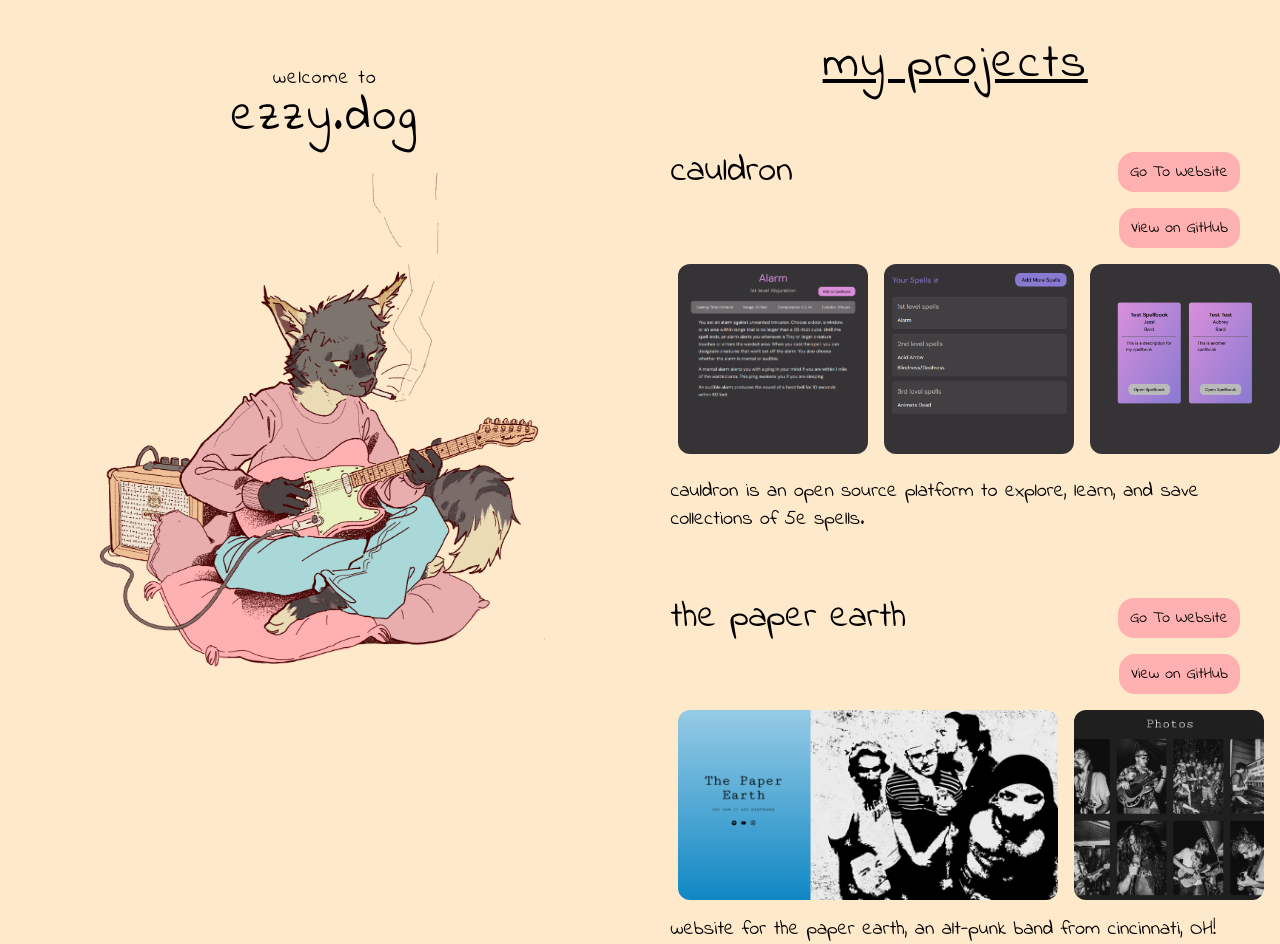
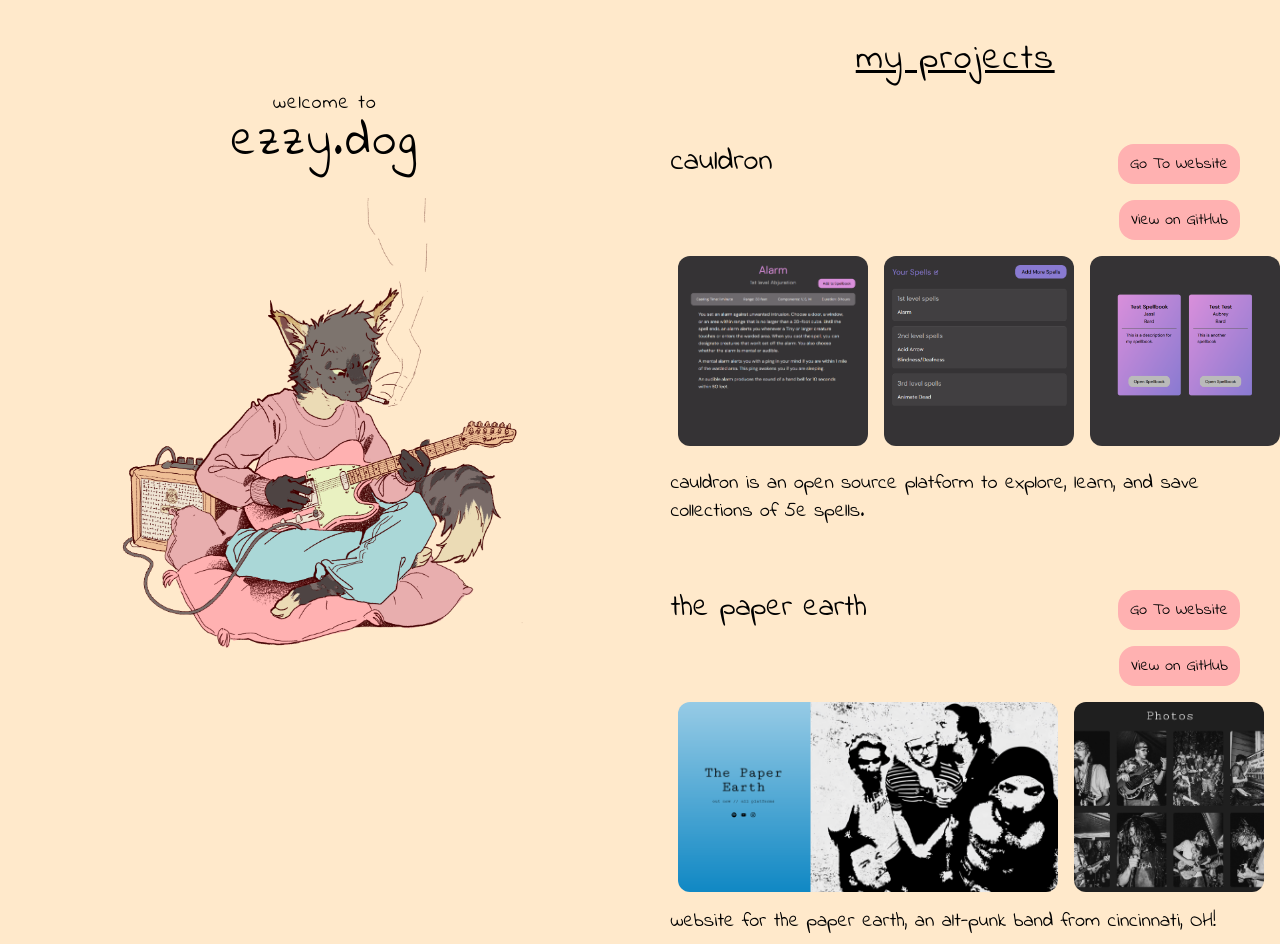
Before and after one commit to 1ezzy/ezzydog, a SvelteKit app: page / in a window 1280 px wide. Built offline with nearby package versions, Linux system fonts and the light colour scheme.

Commit message:
slight tweaks

```diff
--- a/src/routes/+page.svelte
+++ b/src/routes/+page.svelte
@@ -11,16 +11,20 @@
 	<div class="flex flex-col items-center justify-center basis-1/2">
 		<p class="text-xl tracking-wider">welcome to</p>
 		<h1 class="text-5xl tracking-wider mb-8">ezzy.dog</h1>
-		<img class="w-full max-w-4xl" src={guitar} alt="ezzy playing guitar" />
+		<img
+			class="w-full lg:max-w-lg max-w-4xl aspect-square"
+			src={guitar}
+			alt="ezzy playing guitar"
+		/>
 	</div>
 	<div class="w-16"></div>
 	<div class="flex flex-col items-center basis-1/2">
-		<h1 class="text-5xl tracking-wider underline mb-16">my projects</h1>
+		<h1 class="lg:text-4xl text-5xl tracking-wider underline mb-16">my projects</h1>
 		<div class="w-full flex-1">
 			<div class="project mb-16">
 				<div class="flex justify-between mb-2">
 					<div class="flex flex-col">
-						<h3 class="text-4xl">cauldron</h3>
+						<h3 class="lg:text-3xl text-4xl">cauldron</h3>
 					</div>
 					<div class="flex flex-col gap-4">
 						<button class="nav-btn">Go To Website</button>
@@ -47,7 +51,7 @@
 			<div class="project">
 				<div class="flex justify-between mb-4">
 					<div class="flex flex-col">
-						<h3 class="text-4xl">the paper earth</h3>
+						<h3 class="lg:text-3xl text-4xl">the paper earth</h3>
 					</div>
 					<div class="flex flex-col gap-4">
 						<button class="nav-btn">Go To Website</button>
```
